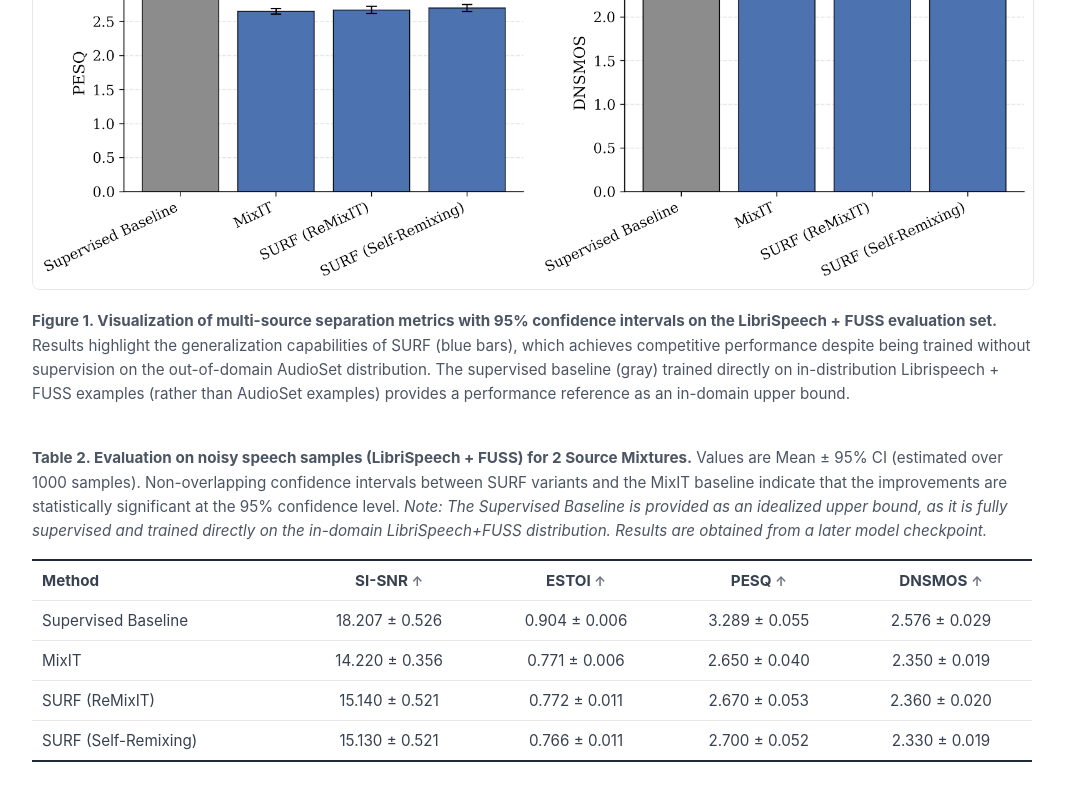
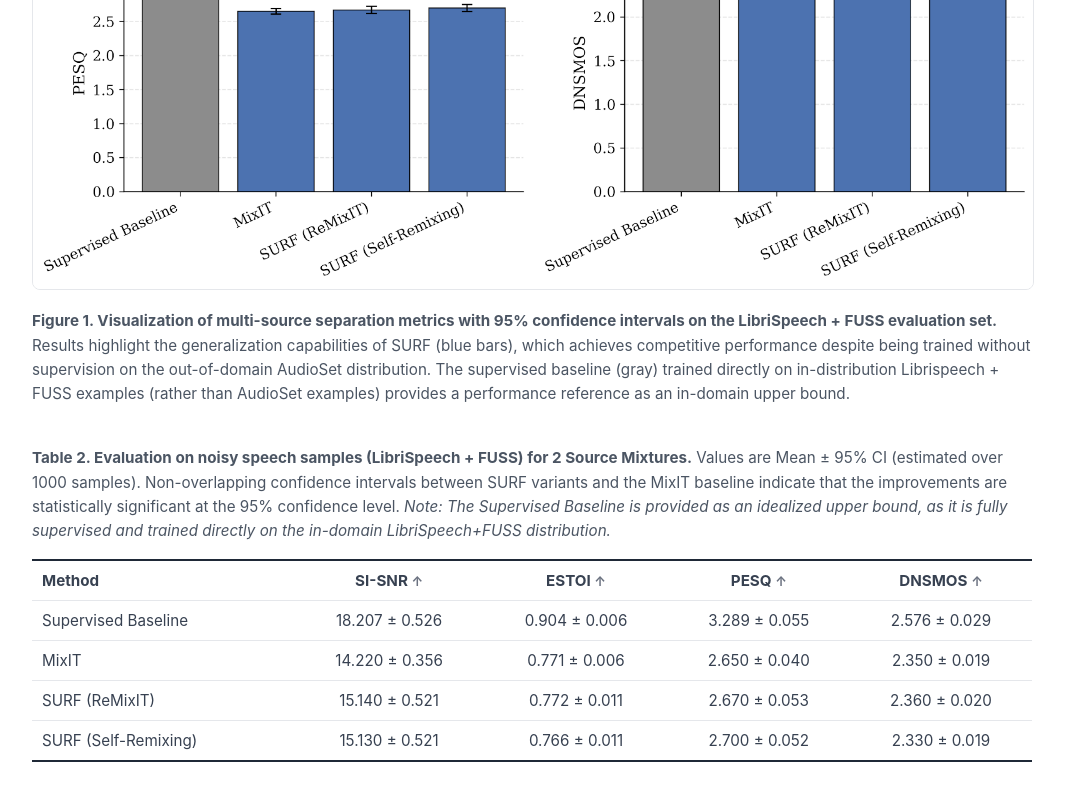
Before and after one commit to separation-unsupervised-remixing-flow/icml2026-rebuttal, a plain HTML site: page index.html in a window 1280 px wide. Shown: the part 1517-2317 px from the top of the page, without its empty margins (108-1173 px from the left). Drawn offline with Linux system fonts and the light colour scheme.

Commit message:
Minor changes to captions

```diff
--- a/index.html
+++ b/index.html
@@ -264,7 +264,7 @@
         <div class="table-container">
             <table>
                 <caption>
-                    <b>Table 2. Evaluation on noisy speech samples (LibriSpeech + FUSS) for 2 Source Mixtures.</b> Values are Mean &plusmn; 95% CI (estimated over 1000 samples). Non-overlapping confidence intervals between SURF variants and the MixIT baseline indicate that the improvements are statistically significant at the 95% confidence level. <i>Note: The Supervised Baseline is provided as an idealized upper bound, as it is fully supervised and trained directly on the in-domain LibriSpeech+FUSS distribution. Results are obtained from a later model checkpoint.</i>
+                    <b>Table 2. Evaluation on noisy speech samples (LibriSpeech + FUSS) for 2 Source Mixtures.</b> Values are Mean &plusmn; 95% CI (estimated over 1000 samples). Non-overlapping confidence intervals between SURF variants and the MixIT baseline indicate that the improvements are statistically significant at the 95% confidence level. <i>Note: The Supervised Baseline is provided as an idealized upper bound, as it is fully supervised and trained directly on the in-domain LibriSpeech+FUSS distribution.</i>
                 </caption>
                 <thead>
                     <tr class="top-border">
```
